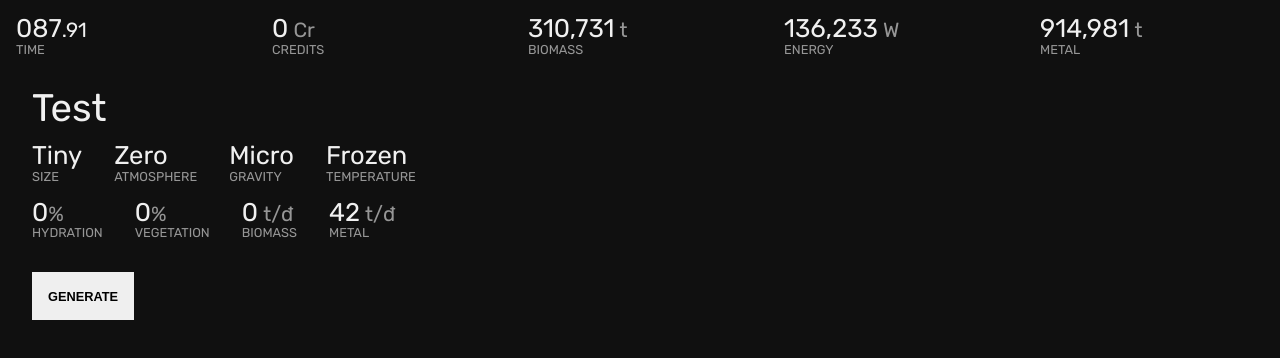
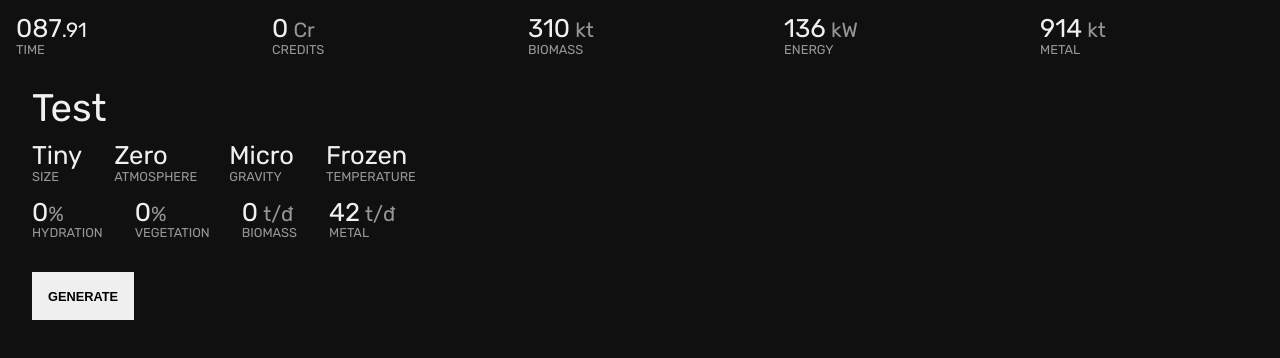
Before and after one commit to joshforisha/space-game, a React (Vite) app: page / in a window 1280 px wide. Shown: the top 358 px of the page. Built offline with nearby package versions, Linux system fonts and the light colour scheme.

Commit message:
Add unit prefix calculation

```diff
--- a/src/lib/number.ts
+++ b/src/lib/number.ts
@@ -13,3 +13,10 @@ export function randomInt(min: number, max: number): number {
 export function withCommas(num: number): string {
   return num.toString().replace(/(\d)(?=(\d{3})+$)/g, (c) => `${c},`);
 }
+
+export function withPrefix(num: number): [number, string] {
+  if (num >= 1e10) return [Math.floor(num / 1e9), "G"];
+  if (num >= 1e7) return [Math.floor(num / 1e6), "M"];
+  if (num >= 1e4) return [Math.floor(num / 1e3), "k"];
+  return [num, ""];
+}
--- a/src/view/resources-panel.tsx
+++ b/src/view/resources-panel.tsx
@@ -3,7 +3,7 @@ import styled from "styled-components";
 import { ClockSlab } from "~/view/clock-slab";
 import { Slab, Unit } from "~/view/slab";
 import { useModel } from "~/view/model";
-import { withCommas } from "~/lib/number";
+import { withCommas, withPrefix } from "~/lib/number";
 
 const Panel = styled.div`
   display: flex;
@@ -16,22 +16,27 @@ const Panel = styled.div`
 `;
 
 export function ResourcesPanel(): React.FC {
-  const [{ biomass, credits, energy, metal }] = useModel();
+  const [model] = useModel();
+
+  const [biomass, biomassPrefix] = withPrefix(model.biomass);
+  const [credits, creditsPrefix] = withPrefix(model.credits);
+  const [energy, energyPrefix] = withPrefix(model.energy);
+  const [metal, metalPrefix] = withPrefix(model.metal);
 
   return (
     <Panel>
       <ClockSlab />
       <Slab label="Credits">
-        {withCommas(credits)}&thinsp;<Unit>Cr</Unit>
+        {withCommas(credits)}&thinsp;<Unit>{creditsPrefix}Cr</Unit>
       </Slab>
       <Slab label="Biomass">
-        {withCommas(biomass)}&thinsp;<Unit>t</Unit>
+        {withCommas(biomass)}&thinsp;<Unit>{biomassPrefix}t</Unit>
       </Slab>
       <Slab label="Energy">
-        {withCommas(energy)}&thinsp;<Unit>W</Unit>
+        {withCommas(energy)}&thinsp;<Unit>{energyPrefix}W</Unit>
       </Slab>
       <Slab label="Metal">
-        {withCommas(metal)}&thinsp;<Unit>t</Unit>
+        {withCommas(metal)}&thinsp;<Unit>{metalPrefix}t</Unit>
       </Slab>
     </Panel>
   );
```
